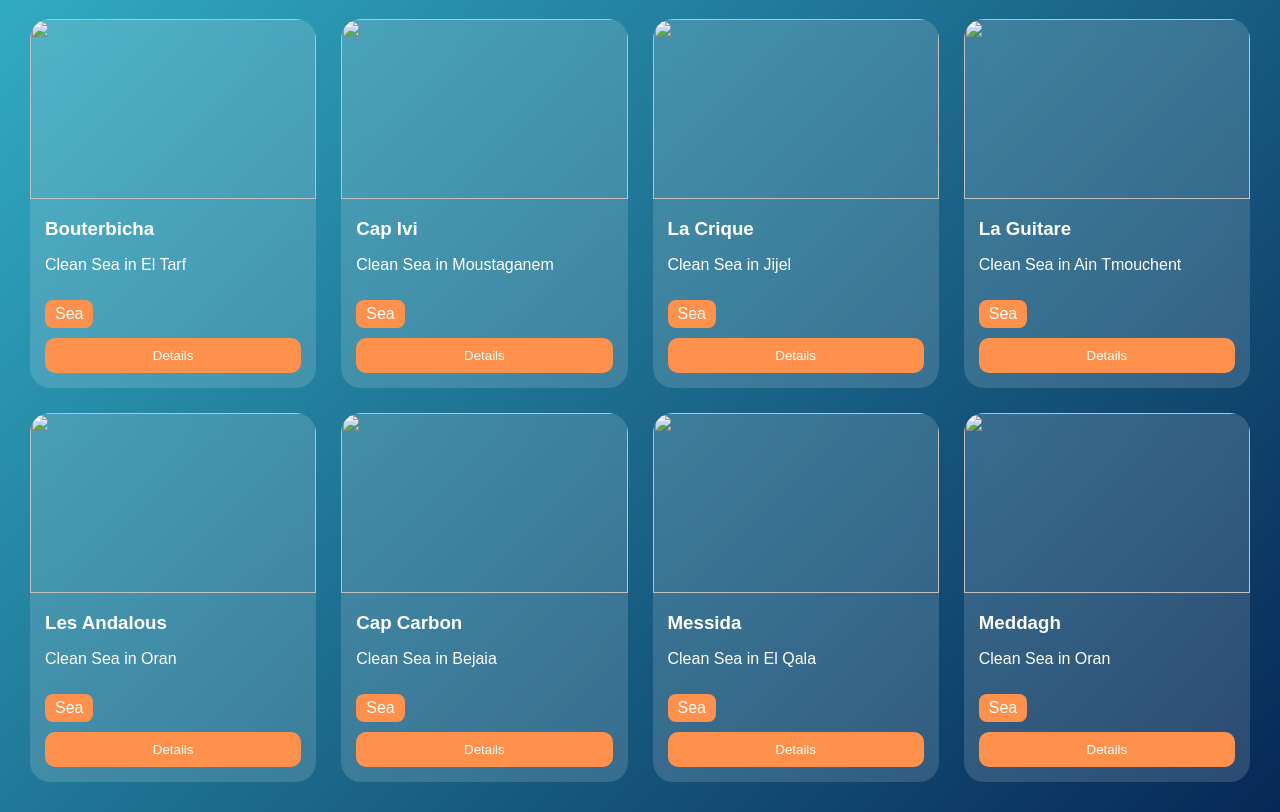
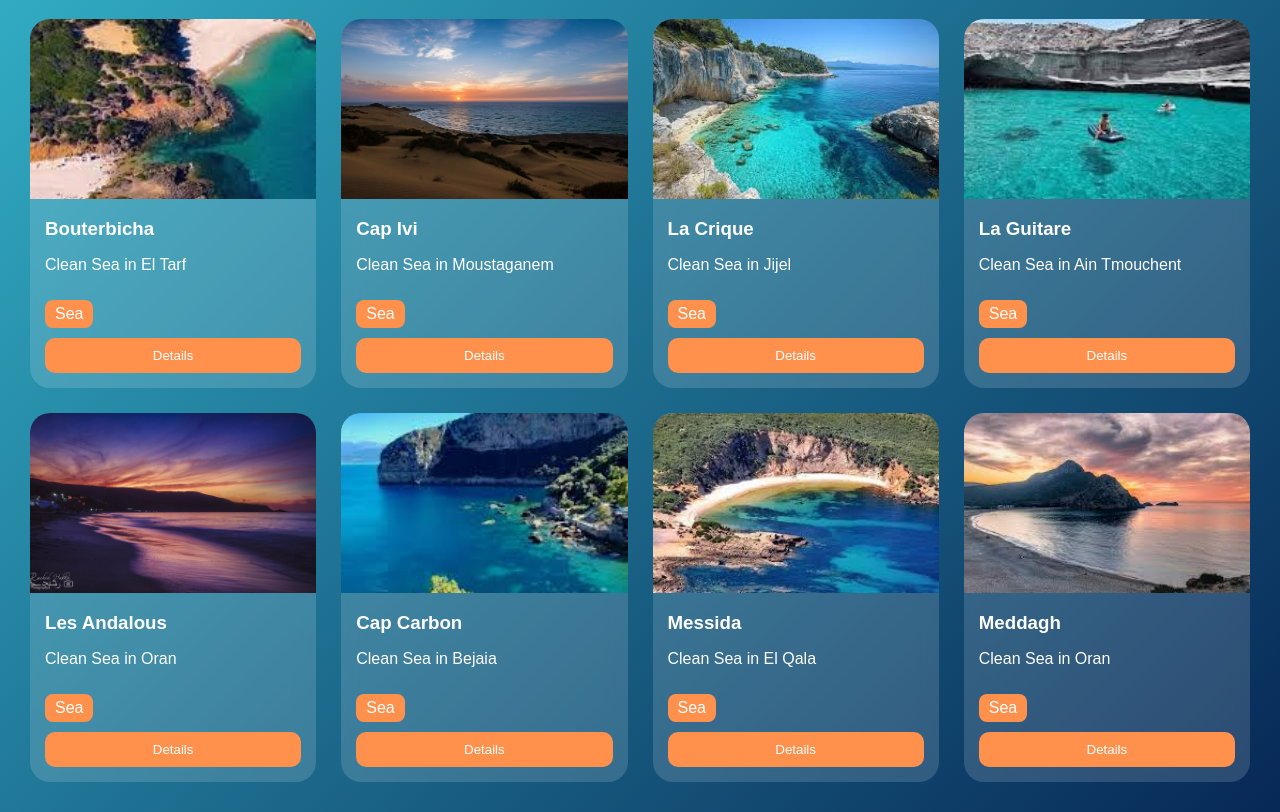
Before and after one commit to hadjerker28-spec/CampGo, a website: page sea.html in a window 1280 px wide. Shown: the part 91-903 px from the top of the page. Drawn offline with Linux system fonts and the light colour scheme.

Commit message:
Add files via upload

```diff
--- a/sea.html
+++ b/sea.html
@@ -146,7 +146,7 @@ body{
     <div class="grid" id="grid">
 
         <div class="card" data-type="Sea">
-            <img src="image/Boutribicha (El Tarf).jpg">
+            <img src="Boutribicha (El Tarf).jpg">
             <div class="card-content">
                 <h3>Bouterbicha</h3>
                 <p>Clean Sea in El Tarf</p>
@@ -157,7 +157,7 @@ body{
 
 
          <div class="card" data-type="Sea">
-            <img src="image/capivi.jpg">
+            <img src="capivi.jpg">
             <div class="card-content">
                 <h3>Cap Ivi</h3>
                 <p>Clean Sea in Moustaganem</p>
@@ -168,7 +168,7 @@ body{
 
 
         <div class="card" data-type="Sea">
-            <img src="image/laCrique.jpg">
+            <img src="laCrique.jpg">
             <div class="card-content">
                 <h3>La Crique</h3>
                 <p> Clean Sea in Jijel</p>
@@ -179,7 +179,7 @@ body{
 
 
         <div class="card" data-type="Sea">
-            <img src="image/laguitareaintmouchnt.jpg">
+            <img src="laguitareaintmouchnt.jpg">
             <div class="card-content">
                 <h3>La Guitare</h3>
                 <p>Clean Sea in Ain Tmouchent</p>
@@ -190,7 +190,7 @@ body{
 
 
         <div class="card" data-type="Sea">
-            <img src="image/lesAndalous.jpg">
+            <img src="lesAndalous.jpg">
             <div class="card-content">
                 <h3>Les Andalous</h3>
                 <p> Clean Sea in Oran</p>
@@ -201,7 +201,7 @@ body{
 
 
         <div class="card" data-type="Sea">
-            <img src="image/capcarbon.jpg">
+            <img src="capcarbon.jpg">
             <div class="card-content">
                 <h3>Cap Carbon</h3>
                 <p> Clean Sea in Bejaia</p>
@@ -211,7 +211,7 @@ body{
         </div>
 
 <div class="card" data-type="Sea">
-            <img src="image/messidaElKala.jpg">
+            <img src="messidaElKala.jpg">
             <div class="card-content">
                 <h3>Messida</h3>
                 <p>Clean Sea in El Qala</p>
@@ -221,7 +221,7 @@ body{
         </div>
 
         <div class="card" data-type="Sea">
-            <img src="image/madagh.jpg">
+            <img src="madagh.jpg">
             <div class="card-content">
                 <h3>Meddagh</h3>
                 <p>Clean Sea in Oran</p>
```
Also changed, not shown: mountain.html (+8 -8 lines), river.html (+3 -3 lines).
